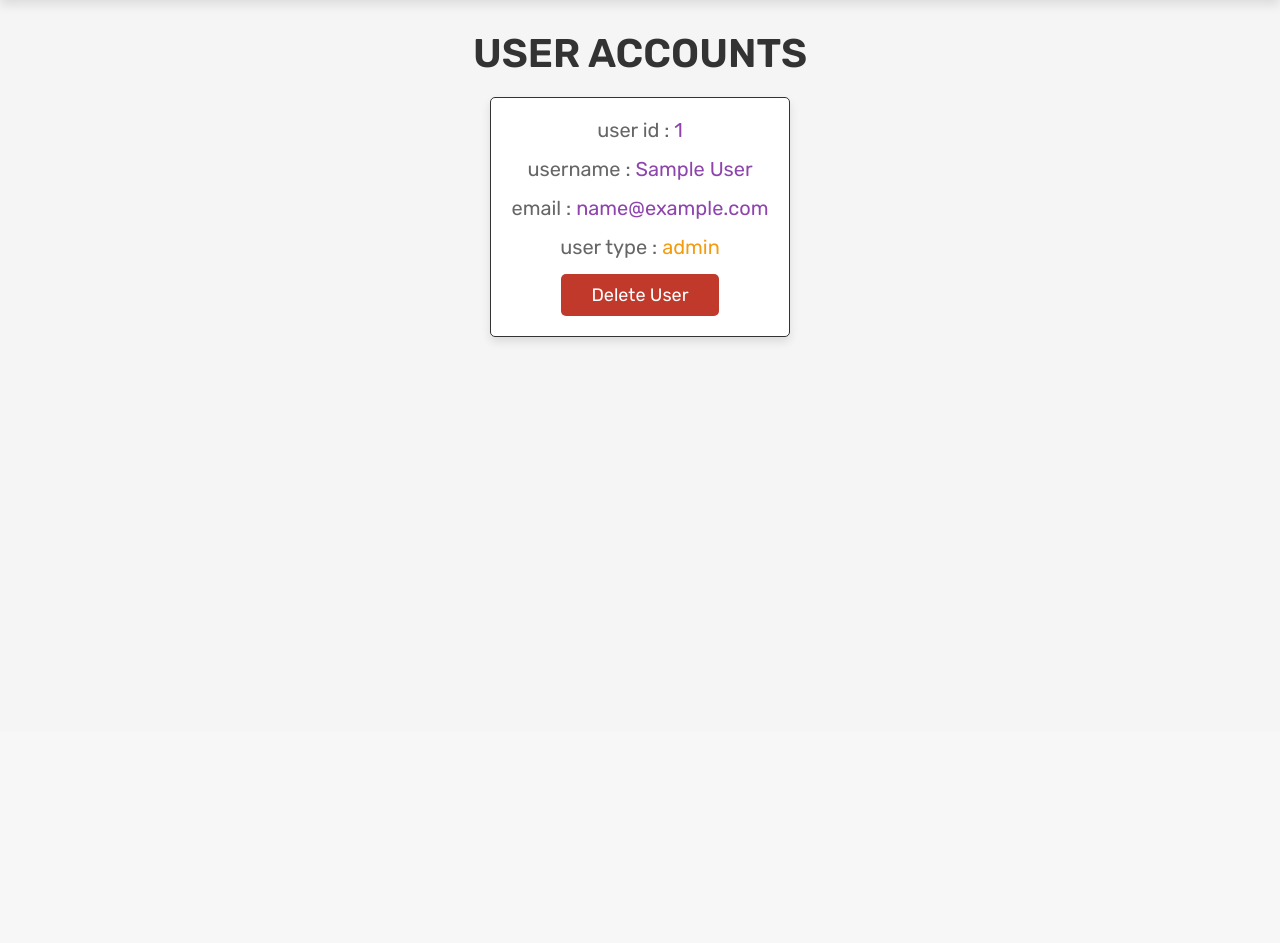
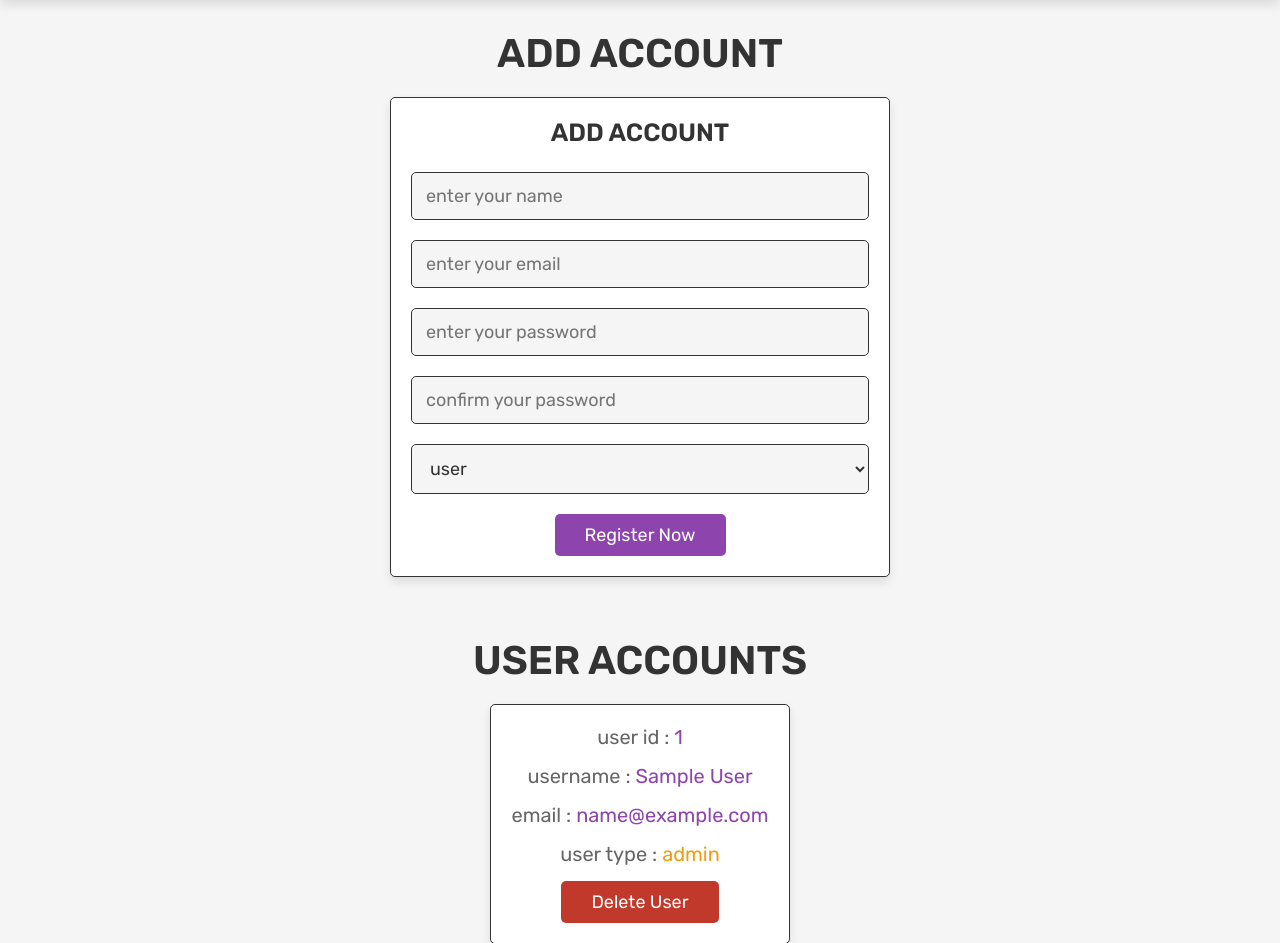
Before and after one commit to c1-kelompok-6/project-akhir-web, a PHP site: page /admin_users.php in a window 1280 px wide. Shown: the part 69-1012 px from the top of the page. Before the commit the page ends 412 px from the top, so only its background shows below. Run offline with PHP 8.4, Linux system fonts and the light colour scheme; the visitor is signed in with stand-in values (Sample User, id 1); tables that the repository leaves empty or names only in its code hold one stand-in row (values such as "Sample post").

Commit message:
menambahkan tambah akun pada menu admin

```diff
--- a/admin_users.php
+++ b/admin_users.php
@@ -15,6 +15,29 @@ if(isset($_GET['delete'])){
    mysqli_query($conn, "DELETE FROM `users` WHERE id = '$delete_id'") or die('query failed');
    header('location:admin_users.php');
 }
+if(isset($_POST['submit'])){
+
+   $name = mysqli_real_escape_string($conn, $_POST['name']);
+   $email = mysqli_real_escape_string($conn, $_POST['email']);
+   $pass = mysqli_real_escape_string($conn, md5($_POST['password']));
+   $cpass = mysqli_real_escape_string($conn, md5($_POST['cpassword']));
+   $user_type = $_POST['user_type'];
+
+   $select_users = mysqli_query($conn, "SELECT * FROM `users` WHERE email = '$email' AND password = '$pass'") or die('query failed');
+
+   if(mysqli_num_rows($select_users) > 0){
+      $message[] = 'user already exist!';
+   }else{
+      if($pass != $cpass){
+         $message[] = 'confirm password not matched!';
+      }else{
+         mysqli_query($conn, "INSERT INTO `users`(name, email, password, user_type) VALUES('$name', '$email', '$cpass', '$user_type')") or die('query failed');
+         $message[] = 'registered successfully!';
+         header('location:admin_users.php');
+      }
+   }
+
+}
 
 ?>
 
@@ -31,15 +54,41 @@ if(isset($_GET['delete'])){
 
    <!-- custom admin css file link  -->
    <link rel="stylesheet" href="css/admin_style.css">
+   <link rel="stylesheet" href="../css/style.css">
+
 
 </head>
 <body>
 
 <?php include 'admin_header.php'; ?>
+<section class="add-products">
+
+<h1 class="title">Add Account</h1>
+
+
+   <form action="admin_users.php" method="post" enctype="multipart/form-data">
+      <h3>Add Account</h3>
+      <input type="text" name="name" placeholder="enter your name" required class="box">
+      <input type="email" name="email" placeholder="enter your email" required class="box">
+      <input type="password" name="password" placeholder="enter your password" required class="box">
+      <input type="password" name="cpassword" placeholder="confirm your password" required class="box">
+      <select name="user_type" class="box">
+         <option value="user">user</option>
+         <option value="employee">employee</option>
+         <option value="admin">admin</option>
+      </select>
+
+      <input type="submit" name="submit" value="register now" class="btn">
+
+   </form>
+
+</section>
 
 <section class="users">
 
    <h1 class="title"> user accounts </h1>
+
+
 
    <div class="box-container">
       <?php
```
